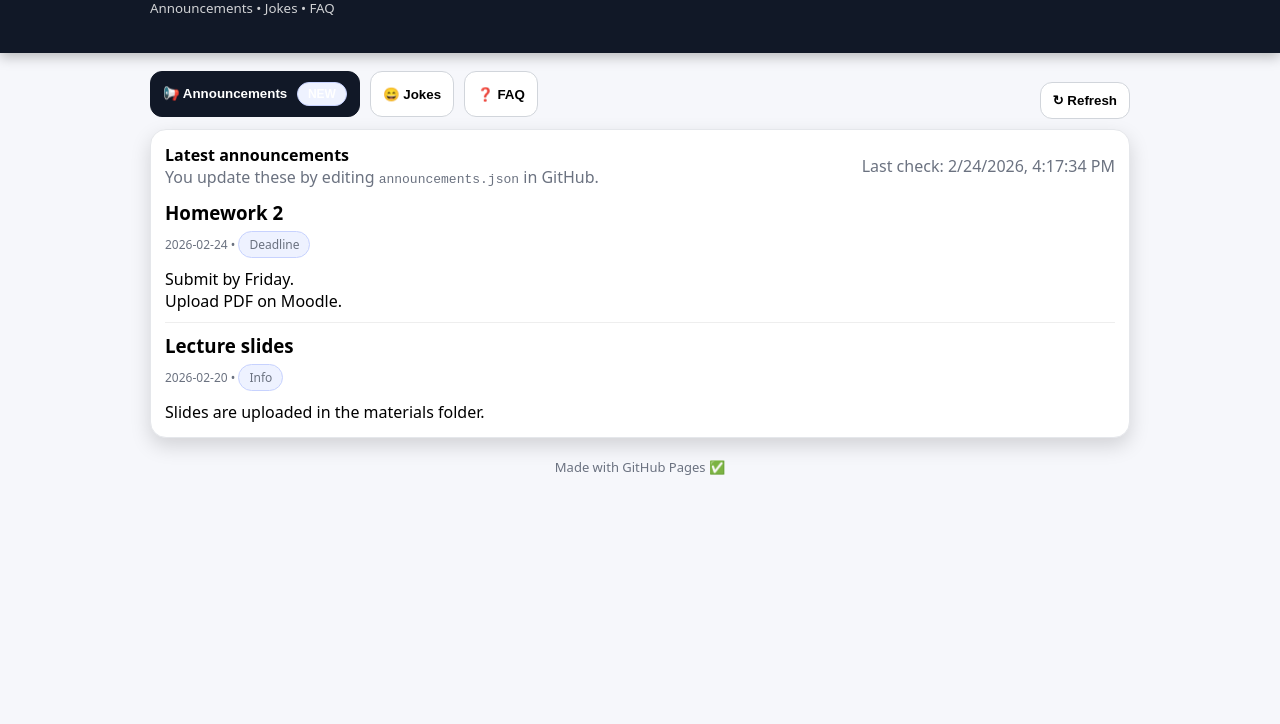
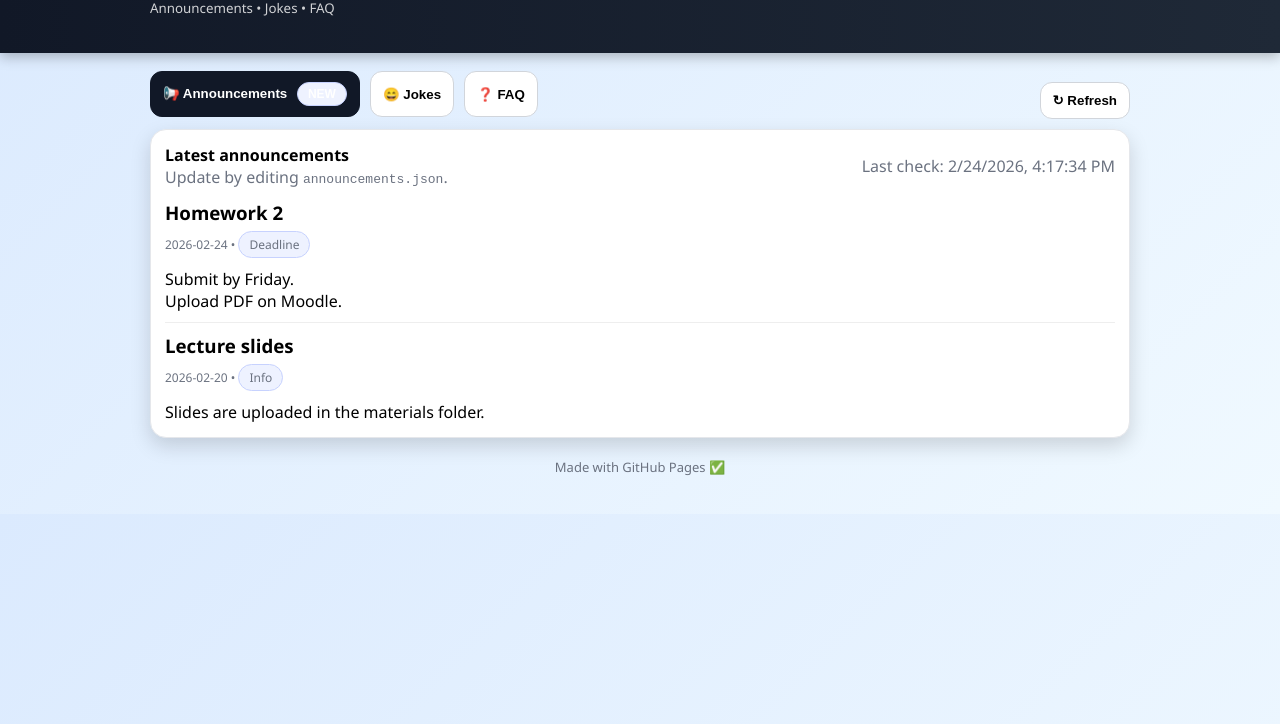
Before and after one commit to Thomas3105/Thomas3105.github.io, a plain HTML site: page index.html in a window 1280 px wide. Shown: the part 76-800 px from the top of the page. Drawn offline with Linux system fonts and the light colour scheme.

Commit message:
Refactor HTML structure and improve readability

```diff
--- a/index.html
+++ b/index.html
@@ -4,34 +4,11 @@
   <meta charset="utf-8" />
   <meta name="viewport" content="width=device-width,initial-scale=1" />
   <title>Legendarni krizmanici s Knežije</title>
-  <link rel="stylesheet" href="style.css">
-  <style>
-    body { font-family: system-ui, Arial; margin: 0; background:#f6f7fb; }
-    header { padding: 18px 20px; background:#111827; color:white; }
-    header small { opacity:.8; display:block; margin-top:6px; }
-    .wrap { max-width: 980px; margin: 18px auto; padding: 0 14px; }
-    .tabs { display:flex; gap:10px; flex-wrap:wrap; margin-bottom: 12px; }
-    .tabbtn {
-      border: 1px solid #d1d5db; background:white; padding:10px 12px;
-      border-radius: 12px; cursor:pointer; font-weight:600;
-    }
-    .tabbtn.active { background:#111827; color:white; border-color:#111827; }
-    .card { background:white; border:1px solid #e5e7eb; border-radius: 16px; padding: 14px; }
-    .row { display:flex; gap:12px; flex-wrap:wrap; align-items:center; justify-content:space-between; }
-    .badge { display:inline-block; padding: 4px 10px; border-radius: 999px; background:#eef2ff; border:1px solid #c7d2fe; font-size: 12px; }
-    .muted { color:#6b7280; }
-    .post { border-top:1px solid #eee; padding-top: 10px; margin-top: 10px; }
-    .post:first-child { border-top:none; padding-top:0; margin-top:0; }
-    .post h3 { margin:0 0 6px; }
-    .post .meta { font-size: 12px; color:#6b7280; }
-    .btn { border:1px solid #d1d5db; background:white; padding:10px 12px; border-radius:12px; cursor:pointer; font-weight:600; }
-    details { border:1px solid #e5e7eb; border-radius: 12px; padding: 10px 12px; background:#fff; }
-    details + details { margin-top: 10px; }
-    summary { cursor:pointer; font-weight:700; }
-    .footer { text-align:center; padding: 20px; color:#6b7280; font-size: 13px; }
-    input { padding:10px 12px; border-radius: 12px; border:1px solid #d1d5db; min-width: 240px; }
-  </style>
+
+  <!-- IMPORTANT: this loads your external CSS file -->
+  <link rel="stylesheet" href="style.css" />
 </head>
+
 <body>
   <header>
     <div class="wrap">
@@ -43,14 +20,17 @@
   <div class="wrap">
     <div class="row">
       <div class="tabs">
-        <button class="tabbtn active" data-tab="ann">📢 Announcements <span id="newBadge" class="badge" style="display:none;margin-left:6px;">NEW</span></button>
+        <button class="tabbtn active" data-tab="ann">
+          📢 Announcements
+          <span id="newBadge" class="badge" style="display:none;margin-left:6px;">NEW</span>
+        </button>
         <button class="tabbtn" data-tab="jokes">😄 Jokes</button>
         <button class="tabbtn" data-tab="faq">❓ FAQ</button>
       </div>
 
       <div class="row" style="gap:10px;">
         <button class="btn" id="refreshBtn">↻ Refresh</button>
-        <!-- Optional: put your Telegram/WhatsApp group link here -->
+        <!-- Optional: add your group link -->
         <!-- <a class="btn" href="https://t.me/yourgroup" target="_blank" rel="noreferrer">Join Telegram</a> -->
       </div>
     </div>
@@ -60,7 +40,7 @@
       <div class="row">
         <div>
           <b>Latest announcements</b><br/>
-          <span class="muted">You update these by editing <code>announcements.json</code> in GitHub.</span>
+          <span class="muted">Update by editing <code>announcements.json</code>.</span>
         </div>
         <div class="muted" id="lastCheck"></div>
       </div>
@@ -72,7 +52,7 @@
       <div class="row">
         <div>
           <b>Jokes</b><br/>
-          <span class="muted">You update these by editing <code>jokes.json</code>.</span>
+          <span class="muted">Update by editing <code>jokes.json</code>.</span>
         </div>
         <button class="btn" id="randomJokeBtn">🎲 Random joke</button>
       </div>
@@ -85,7 +65,7 @@
       <div class="row">
         <div>
           <b>Frequently asked questions</b><br/>
-          <span class="muted">You update these by editing <code>faq.json</code>.</span>
+          <span class="muted">Update by editing <code>faq.json</code>.</span>
         </div>
         <input id="faqSearch" placeholder="Search FAQ..." />
       </div>
@@ -106,19 +86,13 @@
       document.getElementById(sections[btn.dataset.tab]).style.display = "block";
     }));
 
-  const state = {
-    announcements: [],
-    jokes: [],
-    faq: []
-  };
+    const state = { announcements: [], jokes: [], faq: [] };
 
     function nowStamp() {
-    const d = new Date();
-    return d.toLocaleString();
+      return new Date().toLocaleString();
     }
 
     async function loadJSON(path) {
-    // cache-bust so students see updates quickly
       const res = await fetch(`${path}?v=${Date.now()}`);
       if (!res.ok) throw new Error(`Failed to load ${path}`);
       return await res.json();
@@ -130,7 +104,7 @@
 
       const items = state.announcements.slice().sort((a,b)=> (b.date||"").localeCompare(a.date||""));
 
-    items.forEach((p, idx) => {
+      items.forEach((p) => {
         const div = document.createElement("div");
         div.className = "post";
         div.innerHTML = `
@@ -141,12 +115,10 @@
         el.appendChild(div);
       });
 
-    // “NEW” badge logic based on last seen date in localStorage
       const latest = items[0]?.date || "";
       const lastSeen = localStorage.getItem("lastSeenAnnouncement") || "";
       const badge = document.getElementById("newBadge");
-    if (latest && latest !== lastSeen) badge.style.display = "inline-block";
-    else badge.style.display = "none";
+      badge.style.display = (latest && latest !== lastSeen) ? "inline-block" : "none";
     }
 
     function markAnnouncementsSeen() {
@@ -204,7 +176,6 @@
       }
     }
 
-  // Events
     document.getElementById("refreshBtn").addEventListener("click", refreshAll);
     document.querySelector('[data-tab="ann"]').addEventListener("click", markAnnouncementsSeen);
     document.getElementById("randomJokeBtn").addEventListener("click", randomJoke);
```
Lines whose indentation alone changed are shown as unchanged.
